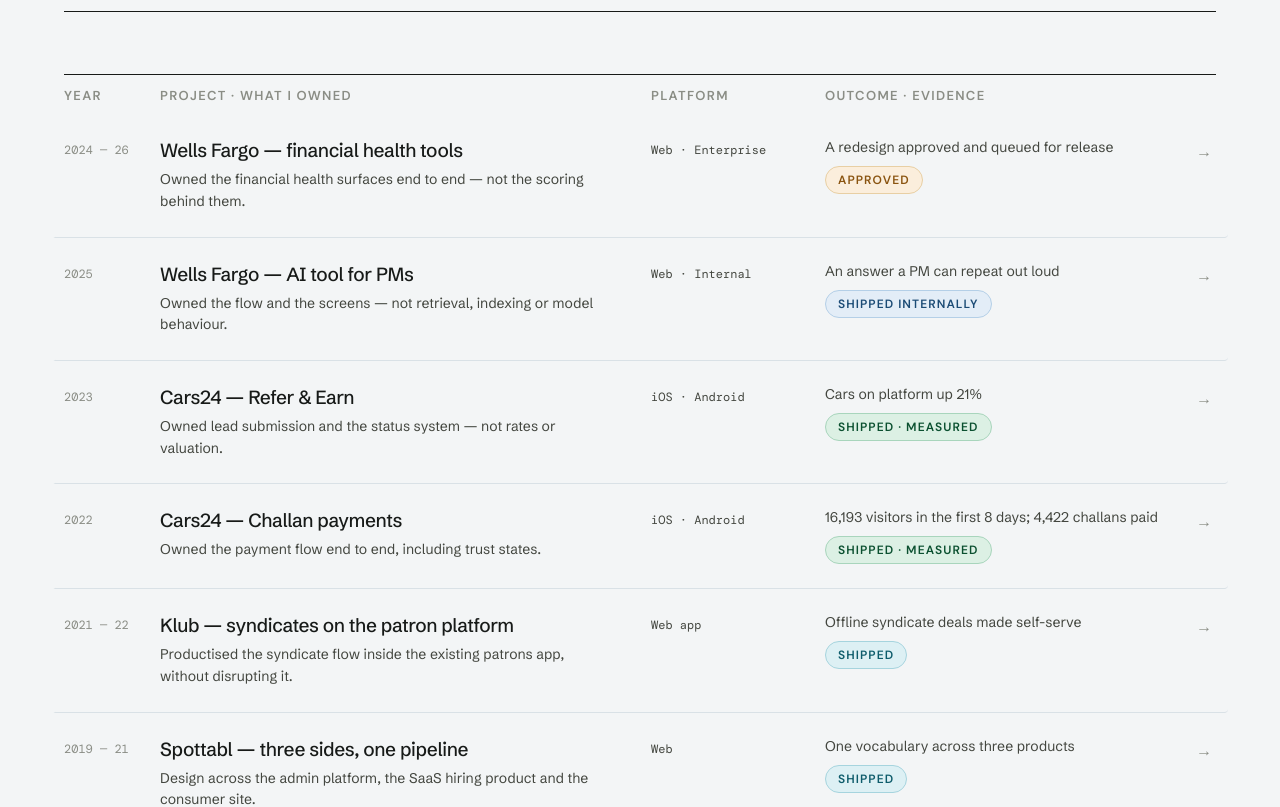
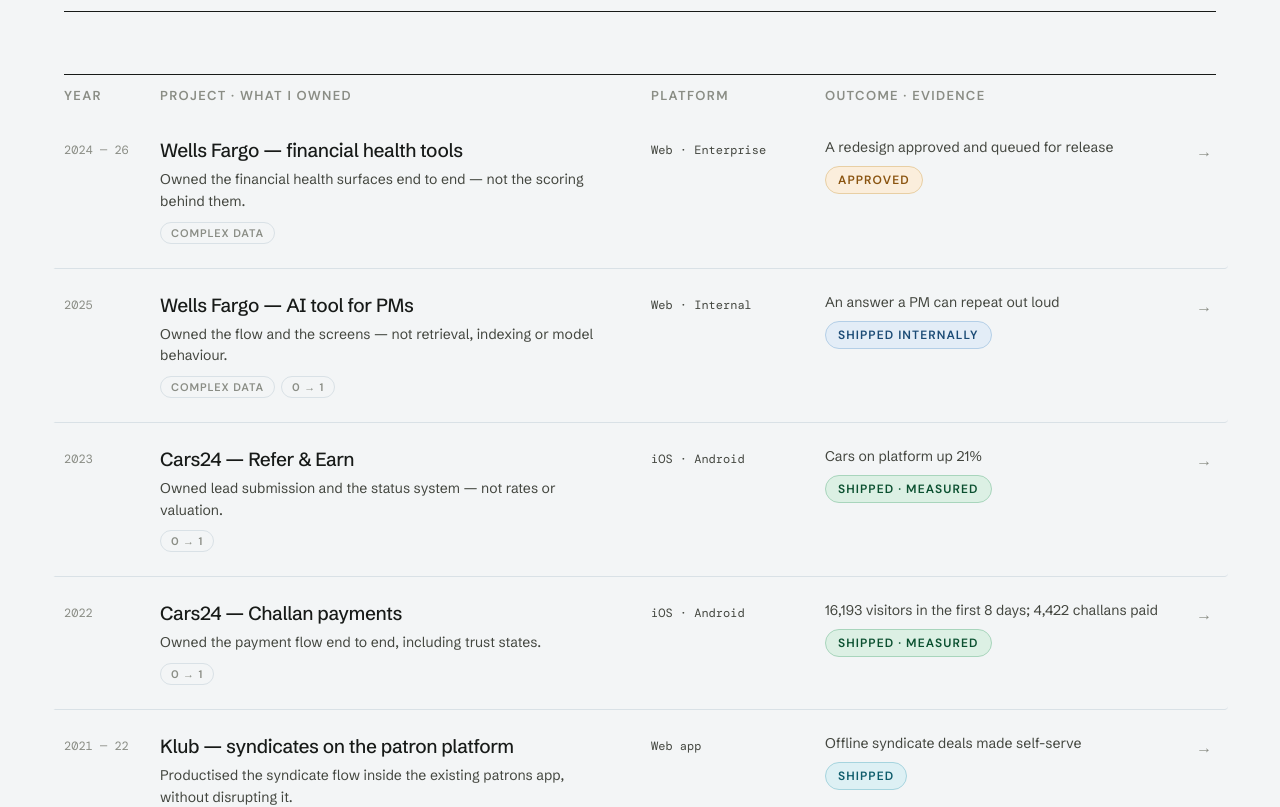
Before and after one commit to Khubij11/Khubi-portfolio, a React (Vite) app: page / in a window 1280 px wide. Shown: the part 800-1607 px from the top of the page. Built offline with nearby package versions, Linux system fonts and the light colour scheme.

Commit message:
Add CategoryTag chip and render tags on WorkRow

```diff
--- a/src/components/WorkRow.tsx
+++ b/src/components/WorkRow.tsx
@@ -9,6 +9,29 @@
   outcome: string;
   evidence: string;
   to?: string;
+  /** Kind-of-work tags — the old category groupings, kept as chips once the list went date-wise. */
+  tags?: string[];
+}
+
+function CategoryTag({ label }: { label: string }) {
+  return (
+    <span
+      style={{
+        display: 'inline-block',
+        fontFamily: 'var(--font-ui)',
+        fontSize: 11,
+        fontWeight: 600,
+        textTransform: 'uppercase',
+        letterSpacing: '0.08em',
+        color: 'var(--muted)',
+        border: '1px solid var(--hairline)',
+        borderRadius: 999,
+        padding: '3px 10px',
+      }}
+    >
+      {label}
+    </span>
+  );
 }
 
 export function WorkTableHeader() {
@@ -71,6 +94,13 @@
         >
           {row.owned}
         </span>
+        {row.tags && row.tags.length > 0 && (
+          <span style={{ display: 'flex', flexWrap: 'wrap', gap: 6, marginTop: 9 }}>
+            {row.tags.map((t) => (
+              <CategoryTag key={t} label={t} />
+            ))}
+          </span>
+        )}
       </span>
       <span
         style={{
```
